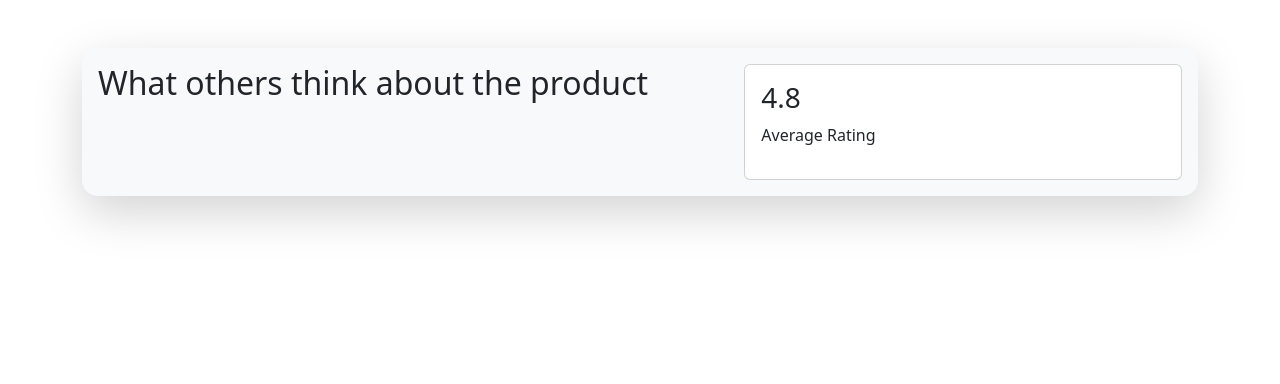
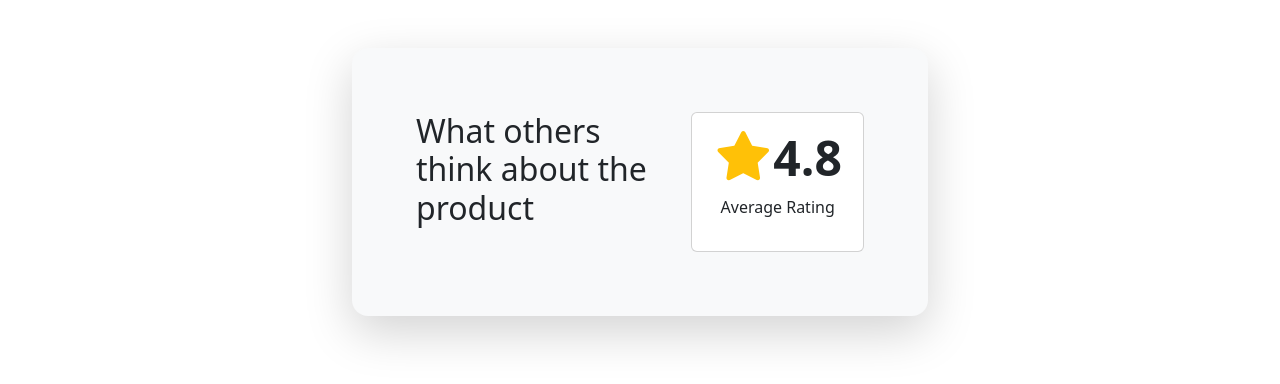
Before and after one commit to pwanida/M08_RatingComponent--Test, a plain HTML site: page index.html in a window 1280 px wide. Drawn offline with Linux system fonts and the light colour scheme.

Commit message:
Complete Rating Summary + Responsive Layout (#2)

```diff
--- a/css/style.css
+++ b/css/style.css
@@ -0,0 +1,5 @@
+@media(min-width: 600px) {
+    .container {
+        width: 600px;
+    }
+}
--- a/index.html
+++ b/index.html
@@ -4,6 +4,7 @@
     <meta charset="UTF-8">
     <meta name="viewport" content="width=device-width, initial-scale=1.0">
     <title>Rating Component</title>
+    <link rel="stylesheet" href="https://cdnjs.cloudflare.com/ajax/libs/font-awesome/7.3.1/css/all.min.css" integrity="sha512-QeR2VH+lsBE5LSAe1Q5EnTBbe7XTBubt8dG93Y7gidSgdMCr8nVqKcfKAMyN96SV8KDbZVTDXChatu5G2KQGzg==" crossorigin="anonymous" referrerpolicy="no-referrer">
     <link href="css/bootstrap.min.css" rel="stylesheet">
     <link href="css/style.css" rel="stylesheet">
 </head>
@@ -12,14 +13,14 @@
     <div class="container">
         <div class="card bg-light rounded-4 border-0 mt-5 shadow-lg">
             <div class="card-body">
-             <div class="row">
+             <div class="row p-5">
                 <div class="col-7">
                     <h2>What others think about the product</h2>
                 </div>
                 <div class="col-5">
                     <div class="card">
-                        <div class="card-body">
-                            <h3>4.8</h3>
+                        <div class="card-body text-center">
+                            <h3 class="display-5 fw-semibold"><i class="fa-sharp fa-solid fa-star text-warning"></i>4.8</h3>
                             <p>Average Rating</p>
                         </div>
                     </div>
```
